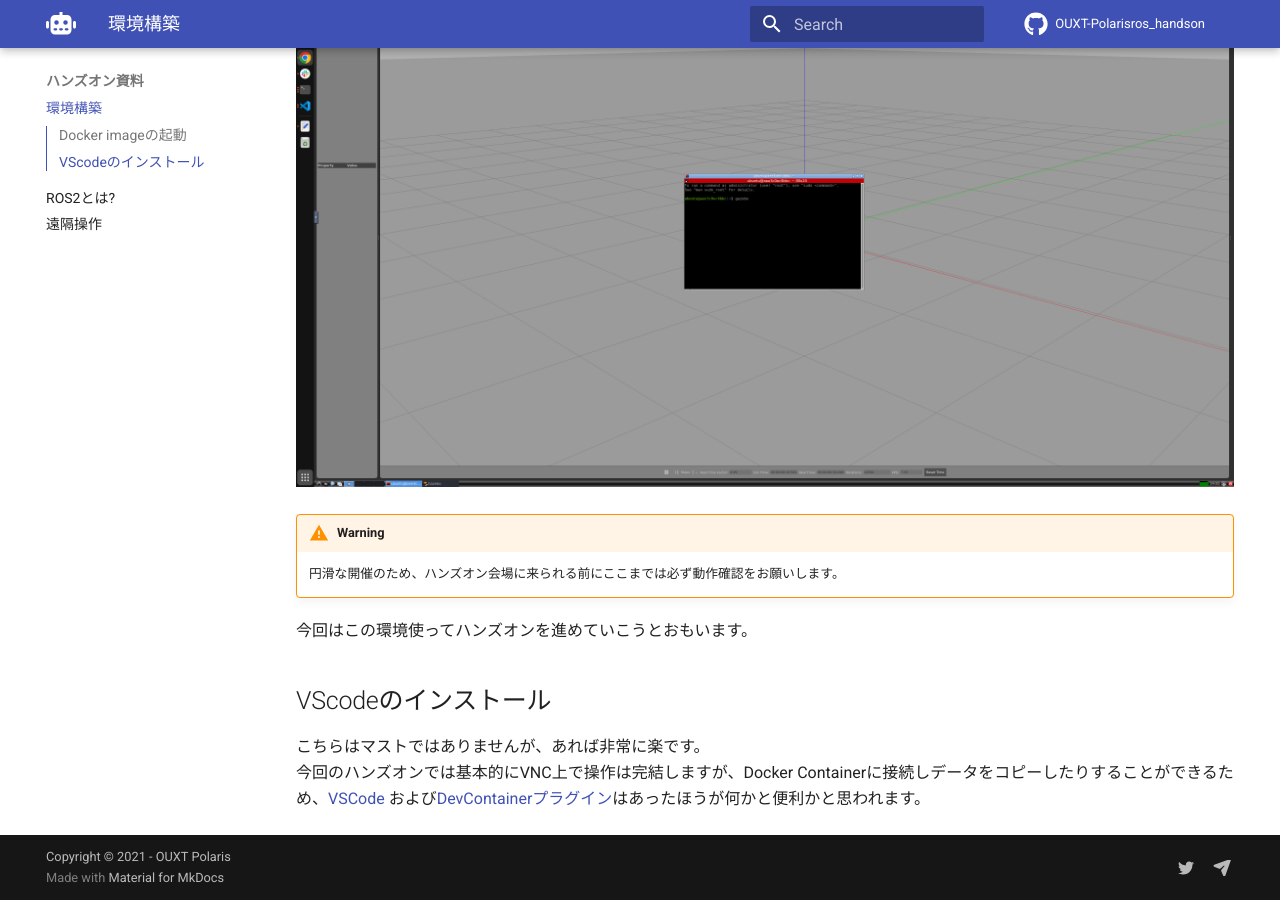
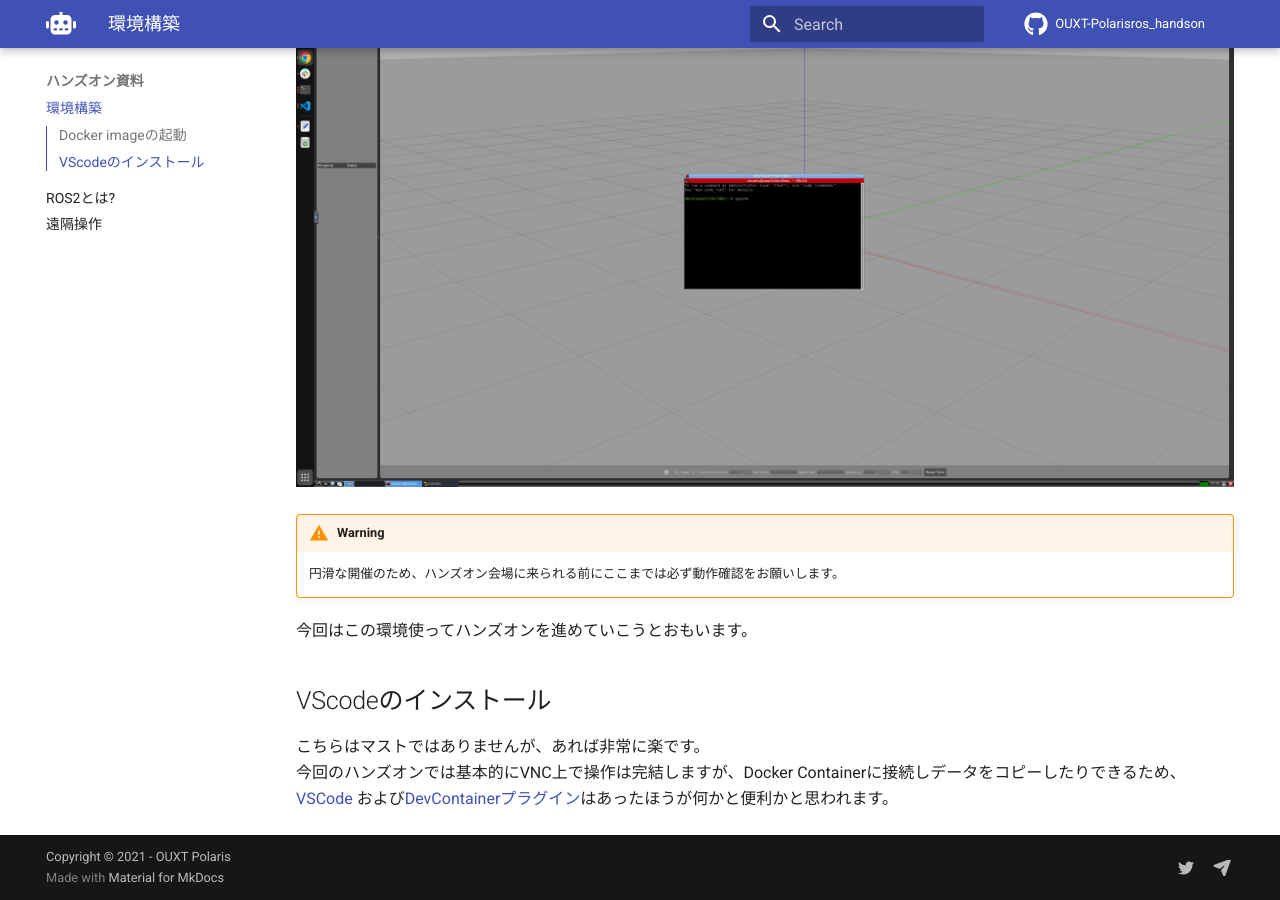
Before and after one commit to OUXT-Polaris/ros_handson, an MkDocs documentation site: the page built from docs/how_to_setup.md, in a window 1280 px wide and 900 px high, scrolled down 1937 px. Built offline with MkDocs 1.6.1 and Material for MkDocs 9.7.7, drawn with Linux system fonts in a browser that asks for light colours; nearby versions of some CDN libraries; comment, search, counter and statistics services are not loaded.

Commit message:
fix some errors
Signed-off-by: Masaya Kataoka <ms.kataoka@gmail.com>

```diff
--- a/docs/how_to_setup.md
+++ b/docs/how_to_setup.md
@@ -67,5 +67,5 @@ gazebo
 ## VScodeのインストール
 
 こちらはマストではありませんが、あれば非常に楽です。
-今回のハンズオンでは基本的にVNC上で操作は完結しますが、Docker Containerに接続しデータをコピーしたりすることができるため、[VSCode](https://azure.microsoft.com/ja-jp/products/visual-studio-code)
+今回のハンズオンでは基本的にVNC上で操作は完結しますが、Docker Containerに接続しデータをコピーしたりできるため、[VSCode](https://azure.microsoft.com/ja-jp/products/visual-studio-code)
 および[DevContainerプラグイン](https://marketplace.visualstudio.com/items?itemName=ms-vscode-remote.remote-containers)はあったほうが何かと便利かと思われます。
```
Also changed, not shown: docs/appendix.md (+1 -1 lines), docs/teleop.md (+1 -1 lines).
